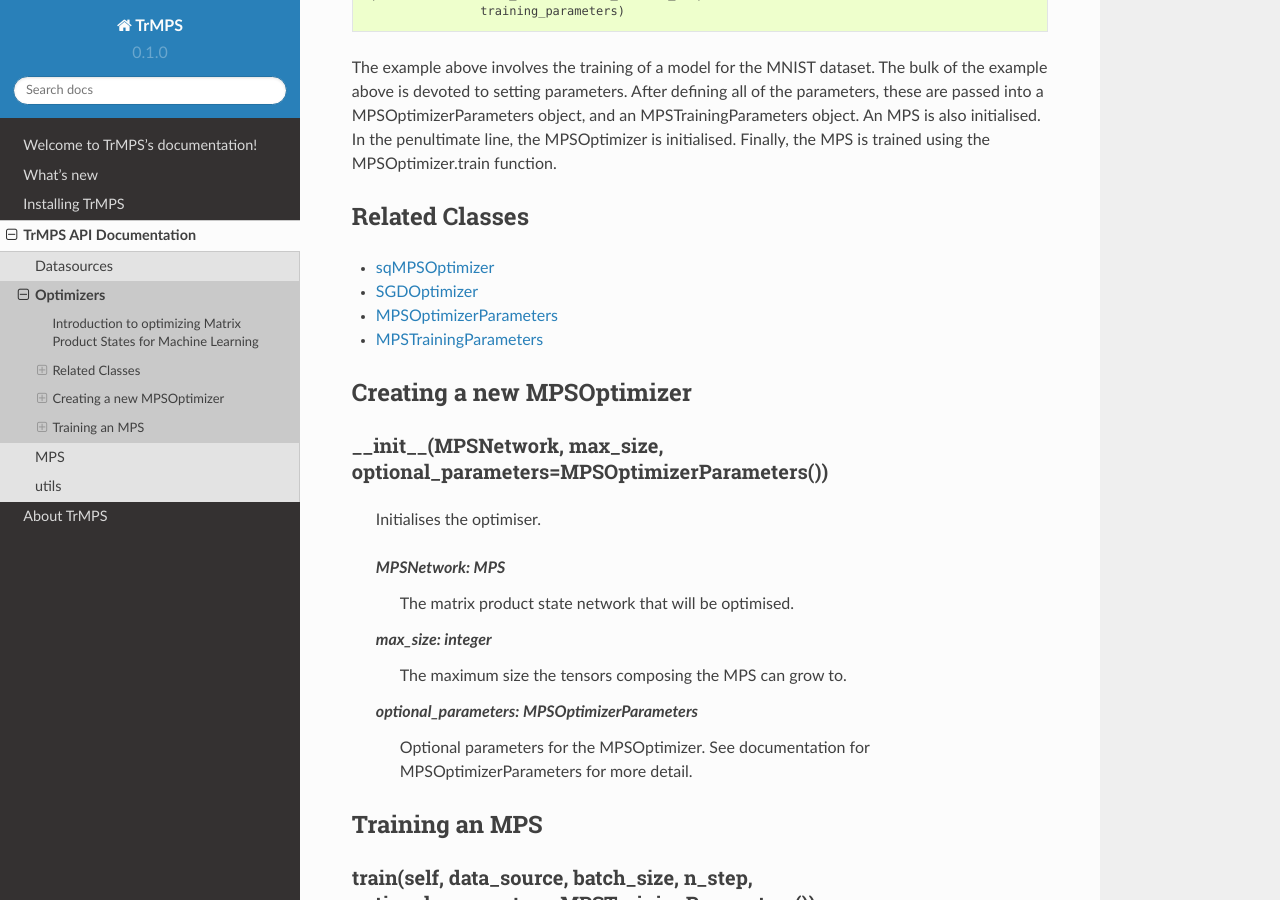
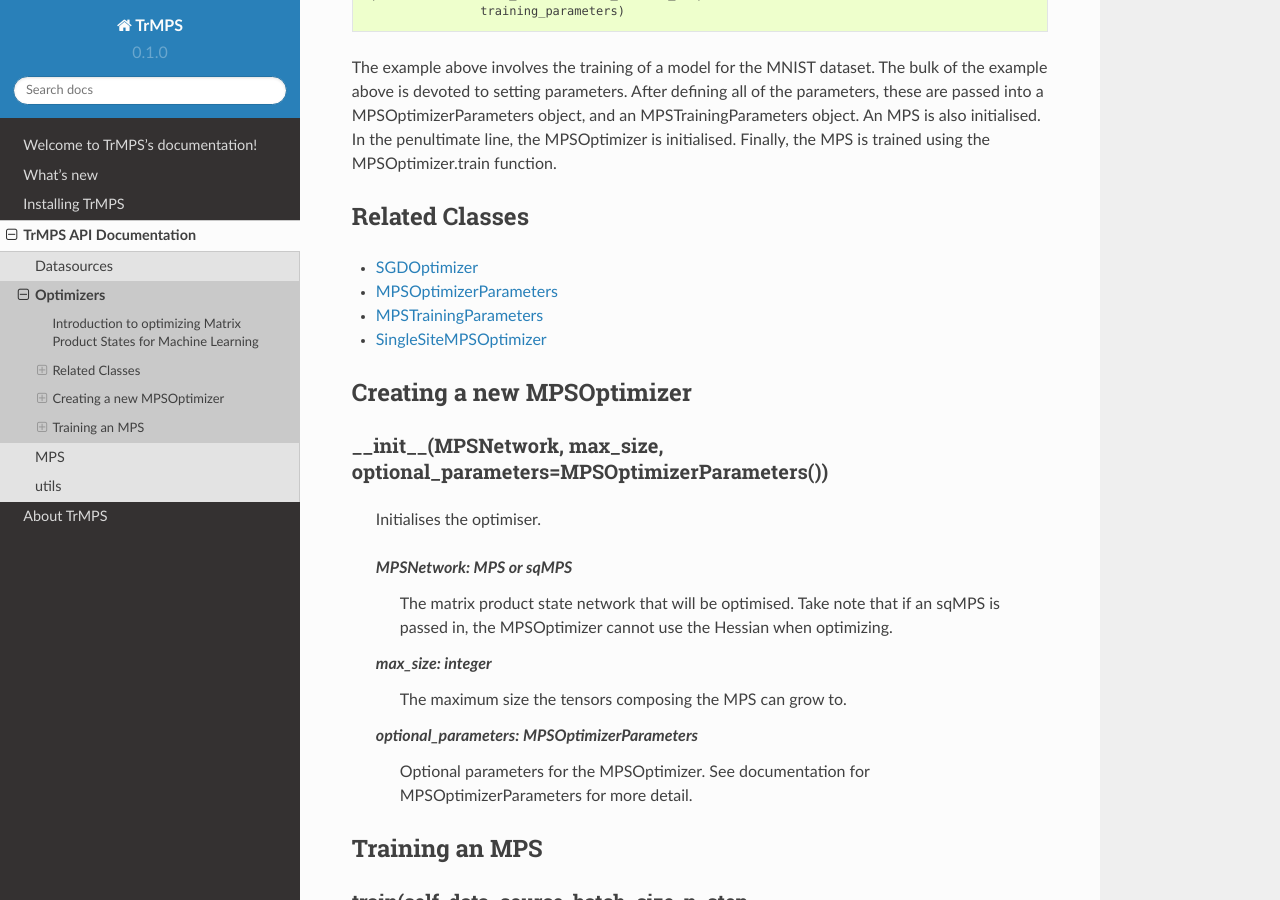
Before and after one commit to TrMPS/MPS-MNIST, a Sphinx documentation site: the page built from docs/source/api/optimizers/index.rst, in a window 1280 px wide and 900 px high, scrolled down 1247 px. Built offline with Sphinx 7.4.7 and the Read the Docs theme 2.0.0, drawn with Linux system fonts in a browser that asks for light colours.

Commit message:
Updated documentation according to recent changes

```diff
--- a/docs/source/api/mps/index.rst
+++ b/docs/source/api/mps/index.rst
@@ -8,7 +8,7 @@ MPS represents a 'Matrix Product State', which can be optimised (using MPSOptimi
 
 .. code-block:: python
 
-    from optimizer import *
+    from trmps import *
     import activitypreprocessing as ap
 
     # Model parameters
--- a/docs/source/api/mps/sqMPS.rst
+++ b/docs/source/api/mps/sqMPS.rst
@@ -1,4 +1,4 @@
 sqMPS
 ========
 
-sqMPS is a subclass of MPS that uses the square error instead of the cross entropy. It should be used in the exact same way as the MPS class, but with sqMPSOptimizer instead of MPSOptimizer. The only difference in API between sqMPS and its parent class is that the cost(f, labels) function for sqMPS returns the mean squared error as opposed to the softmax cross entropy with logits.
+sqMPS is a subclass of MPS that uses the square error instead of the cross entropy. It should be used in the exact same way as the MPS class, including in optimization. Take note that when using sqMPS, one cannot use the Hessian during optimization. The only difference in API between sqMPS and its parent class is that the cost(f, labels) function for sqMPS returns the mean squared error as opposed to the softmax cross entropy with logits.
--- a/docs/source/api/optimizers/MPSTrainingParameters.rst
+++ b/docs/source/api/optimizers/MPSTrainingParameters.rst
@@ -7,6 +7,7 @@ Creating a new MPSTrainingParameters object
 ----------
 
 __init__(rate_of_change=1000, initial_weights=None, _logging_enabled=False)
+^^^^^^^^^^^
  *rate_of_change: float*
   The rate of change for the optimisation. Different values should be tried, as there is no 'right answer' that works for all situations, and depending on the data set, the same value can cause overshooting, or make the optimisation slower than it should be.
  *initial_weights: list*
--- /dev/null
+++ b/docs/source/api/optimizers/SingleSiteMPSOptimizer.rst
@@ -0,0 +1,4 @@
+SingleSiteMPSOptimizer
+============================
+
+SingleSiteMPSoptimizer has the exact same API as MPSOptimizer, but uses a single-site DMRG method for optimization as opposed to the two-site one in MPSOptimizer. It runs much faster than MPSOptimizer (about an O(local dimension) faster), and produces results that are roughly as good as an MPSOptimizer.
--- a/docs/source/api/optimizers/index.rst
+++ b/docs/source/api/optimizers/index.rst
@@ -67,10 +67,10 @@ Related Classes
 .. toctree::
    :maxdepth: 1
 
-   sqMPSOptimizer
    SGDOptimizer
    MPSOptimizerParameters
    MPSTrainingParameters
+   SingleSiteMPSOptimizer
 
 
 Creating a new MPSOptimizer
@@ -81,8 +81,8 @@ __init__(MPSNetwork, max_size, optional_parameters=MPSOptimizerParameters())
 
  Initialises the optimiser.
 
- *MPSNetwork: MPS*
-  The matrix product state network that will be optimised.
+ *MPSNetwork: MPS or sqMPS*
+  The matrix product state network that will be optimised. Take note that if an sqMPS is passed in, the MPSOptimizer cannot use the Hessian when optimizing.
  *max_size: integer*
   The maximum size the tensors composing the MPS can grow to.
  *optional_parameters: MPSOptimizerParameters*
--- a/docs/source/api/optimizers/sqMPSOptimizer.rst
+++ /dev/null
@@ -1,4 +0,0 @@
-sqMPSOptimizer
-============================
-
-This subclass of MPSOptimizer can be used in the same way as MPSOptimzier but instead optimizes for a squared error cost function. It is included in the squaredDistanceMPS file.
```
Also changed, not shown: other parts of docs/source/api/optimizers/index.rst (+1 -1 lines).
